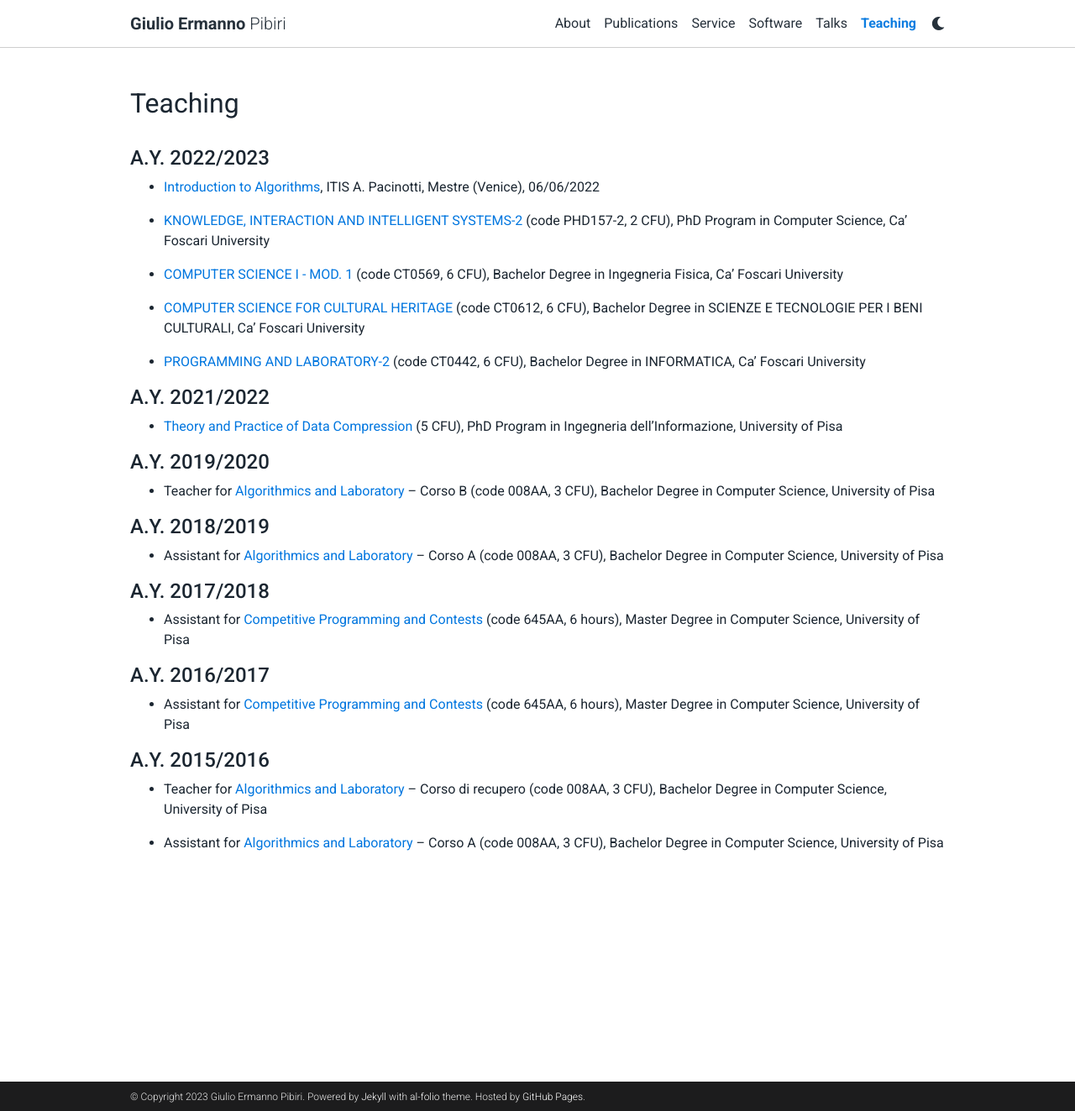
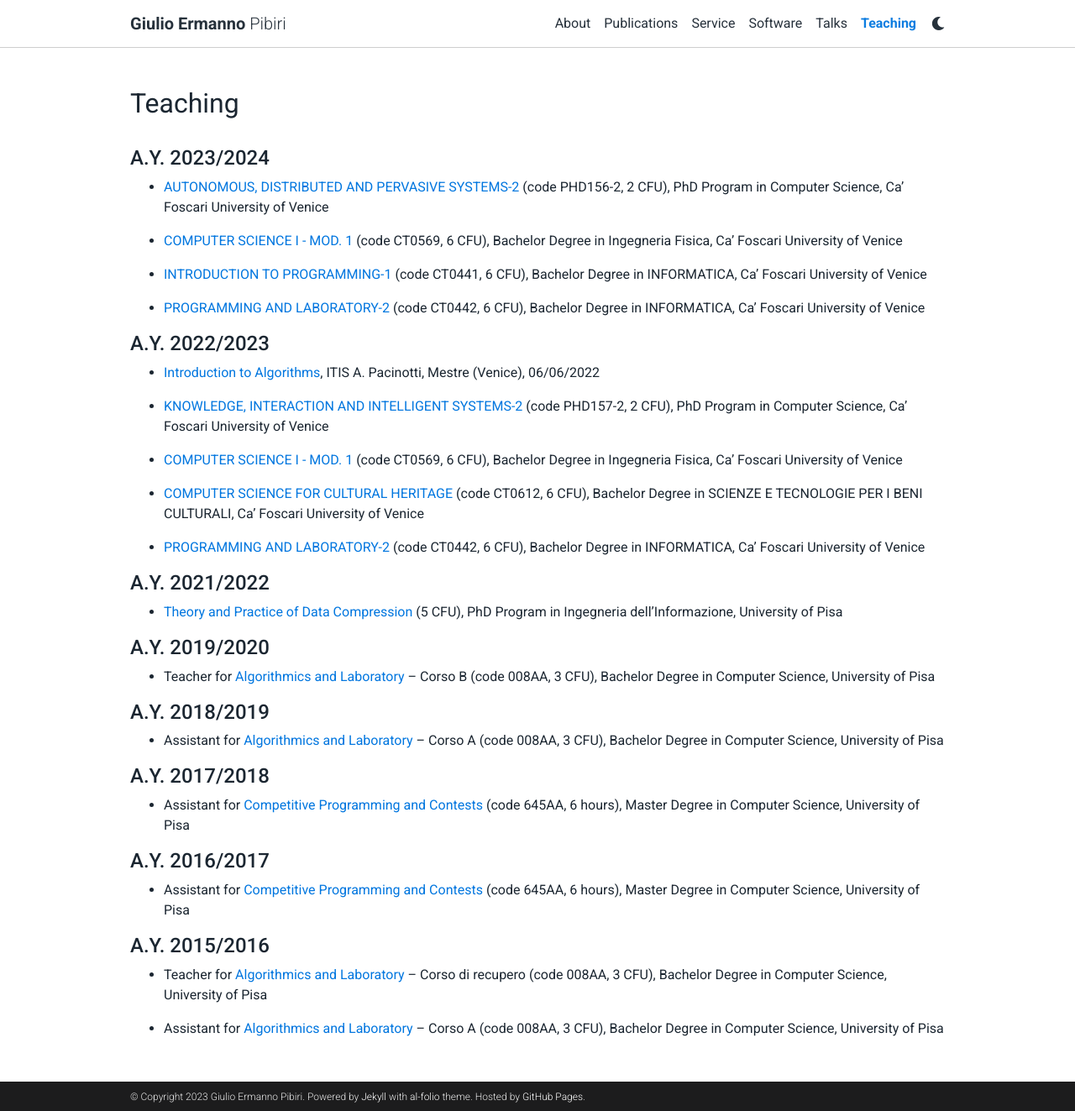
Before and after one commit to jermp/jermp.github.io, a Jekyll site: the page built from _pages/teaching.md, in a window 1280 px wide and 1323 px high. Shown: the whole window at 84% size. Built offline with Jekyll 4.4.1, drawn with Linux system fonts in a browser that asks for light colours; comment, search, counter and statistics services are not loaded; a style sheet for code colours, icons or effects is not loaded.

Commit message:
updated teaching and software

```diff
--- a/_pages/teaching.md
+++ b/_pages/teaching.md
@@ -6,17 +6,29 @@ description:
 nav: true
 ---
 
+#### **A.Y. 2023/2024**
+
+- [AUTONOMOUS, DISTRIBUTED AND PERVASIVE SYSTEMS-2](https://www.unive.it/data/course/471255) (code PHD156-2, 2 CFU), PhD Program in Computer Science, Ca' Foscari University of Venice
+
+- [COMPUTER SCIENCE I - MOD. 1](https://www.unive.it/data/course/441572) (code CT0569, 6 CFU), Bachelor Degree in Ingegneria Fisica, Ca' Foscari University of Venice
+
+- [INTRODUCTION TO PROGRAMMING-1](https://www.unive.it/data/course/493929) (code CT0441, 6 CFU), Bachelor Degree in INFORMATICA, Ca' Foscari University of Venice
+
+- [PROGRAMMING AND LABORATORY-2](https://www.unive.it/data/course/493955) (code CT0442, 6 CFU), Bachelor Degree in INFORMATICA, Ca' Foscari University of Venice
+
+
 #### **A.Y. 2022/2023**
 
 - [Introduction to Algorithms](assets/pdf/slides/introduction-to-algorithms.pdf){:target="\_blank"}, ITIS A. Pacinotti, Mestre (Venice), 06/06/2022
 
-- [KNOWLEDGE, INTERACTION AND INTELLIGENT SYSTEMS-2](https://www.unive.it/data/course/401910) (code PHD157-2, 2 CFU), PhD Program in Computer Science, Ca' Foscari University
+- [KNOWLEDGE, INTERACTION AND INTELLIGENT SYSTEMS-2](https://www.unive.it/data/course/401910) (code PHD157-2, 2 CFU), PhD Program in Computer Science, Ca' Foscari University of Venice
 
-- [COMPUTER SCIENCE I - MOD. 1](https://www.unive.it/data/course/374118) (code CT0569, 6 CFU), Bachelor Degree in Ingegneria Fisica, Ca' Foscari University
+- [COMPUTER SCIENCE I - MOD. 1](https://www.unive.it/data/course/374118) (code CT0569, 6 CFU), Bachelor Degree in Ingegneria Fisica, Ca' Foscari University of Venice
 
-- [COMPUTER SCIENCE FOR CULTURAL HERITAGE](https://www.unive.it/data/course/374007) (code CT0612, 6 CFU), Bachelor Degree in SCIENZE E TECNOLOGIE PER I BENI CULTURALI, Ca' Foscari University
+- [COMPUTER SCIENCE FOR CULTURAL HERITAGE](https://www.unive.it/data/course/374007) (code CT0612, 6 CFU), Bachelor Degree in SCIENZE E TECNOLOGIE PER I BENI CULTURALI, Ca' Foscari University of Venice
 
-- [PROGRAMMING AND LABORATORY-2](https://www.unive.it/data/course/379954) (code CT0442, 6 CFU), Bachelor Degree in INFORMATICA, Ca' Foscari University
+- [PROGRAMMING AND LABORATORY-2](https://www.unive.it/data/course/379954) (code CT0442, 6 CFU), Bachelor Degree in INFORMATICA, Ca' Foscari University of Venice
+
 
 #### **A.Y. 2021/2022**
 
```
Also changed, not shown: _pages/software.md (+6 -0 lines).
